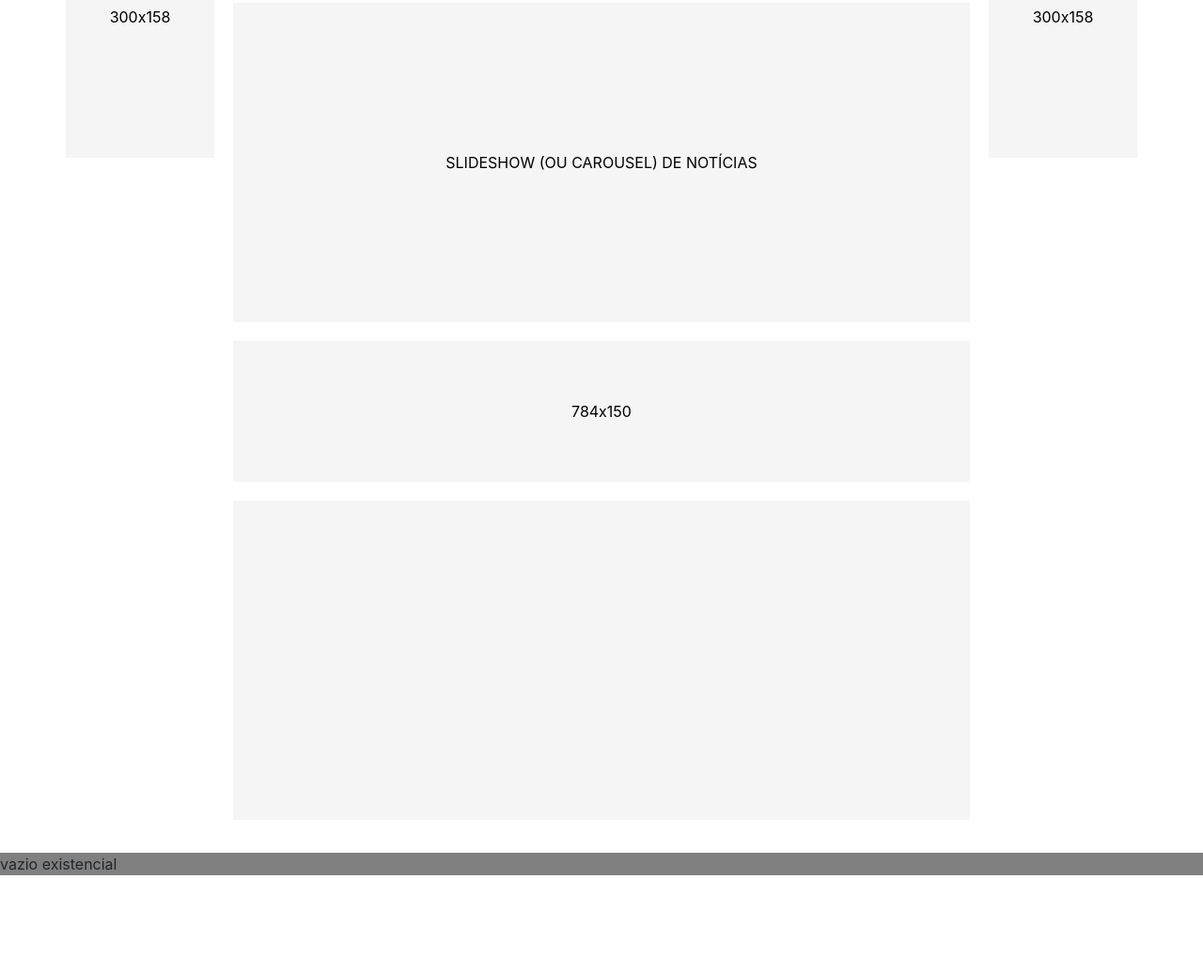
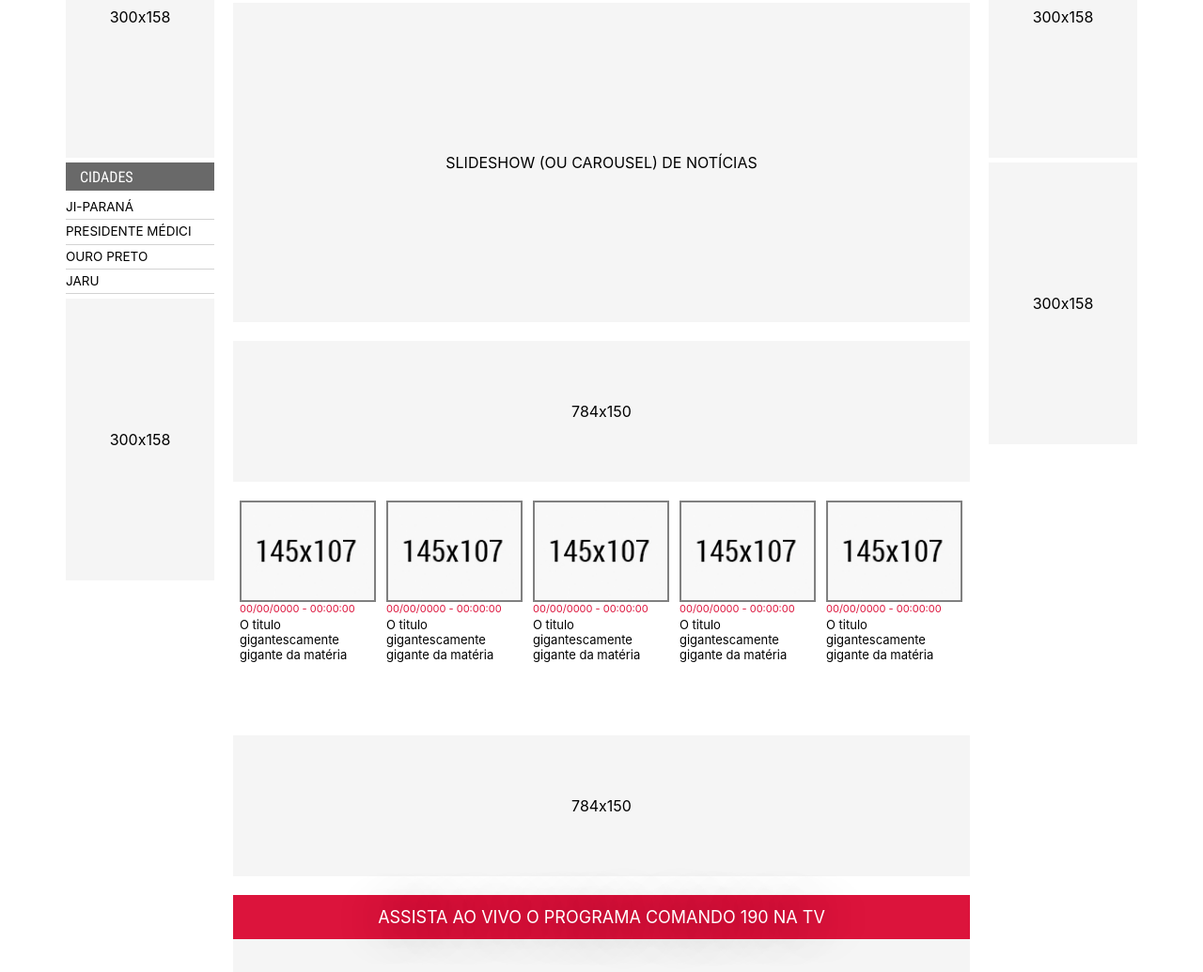
Before and after one commit to JGSMoreira/Comando190, a plain HTML site: page index.html in a window 1280 px wide. Shown: the part 637-1672 px from the top of the page at 94% size. Before the commit the page ends 1569 px from the top, so only its background shows below. Drawn offline with nearby package versions, Linux system fonts and the light colour scheme.

Commit message:
Adição da grade de matérias, categorias e livestream

```diff
--- a/css/banners.css
+++ b/css/banners.css
@@ -7,14 +7,6 @@
 }
 
 /* BASE DOS BANNERS LATERIAS */
-.parceiros{
-  color: white;
-  font-family: 'Roboto Condensed', sans-serif;
-  background-color: dimgray;
-  height: 30px;
-  padding-top: 4px;
-  margin-bottom: 5px;
-}
 #banners-lateral-esq{
   flex: 0 0 158px;
   padding: 0;
--- a/css/master.css
+++ b/css/master.css
@@ -33,6 +33,7 @@ body{
 }
 
 /* ELEMENTOS BÁSICOS */
+/* TOPO */
 .topo-logo{
   text-align: center;
   margin: auto;
@@ -53,6 +54,35 @@ body{
   text-align: right;
 }
 
+/* LATERAL */
+.titulo-lateral{
+  color: white;
+  font-family: 'Roboto Condensed', sans-serif;
+  background-color: dimgray;
+  height: 30px;
+  padding-top: 4px;
+  margin-bottom: 5px;
+}
+.cidades-lateral{
+  margin-bottom: 5px;
+}
+.nome-cidade{
+  font-size: 13.5px;
+  padding-bottom: 3px;
+  padding-top: 2px;
+  border-width: 0px 0px 1px 0px;
+  border-style: solid;
+  border-color: lightgray;
+}
+.nome-cidade a{
+  color: black;
+}
+.nome-cidade a:hover{
+  color: gray;
+  text-decoration: none;
+}
+
+/* CENTRO */
 .slide{
   width: 784px;
   height: 340px;
@@ -62,6 +92,59 @@ body{
 
 .materias{
   margin: 20px;
+}
+
+/* MATERIAS */
+.materia{
+  float: left;
+  width: 146px;
+  height: 240px;
+  margin-right: 3px;
+  margin-left: 7px;
+  margin-bottom: 10px;
+  line-height: 1;
+}
+.materia img{
+  width: 145px;
+  border-style: solid;
+  border-width: 2px;
+  border-color: gray;
+}
+.materia img:hover{
+  border-color: dimgrey;
+}
+.materia p{
+  color: crimson;
+  font-size: 11px;
+  margin-top: 2px;
+  margin-bottom: 2px;
+}
+.materia a{
+  color: black;
+  font-size: 13px;
+}
+.materia a:hover{
+  color: black;
+}
+
+/* STREAM CCOMANDO 190 */
+.titulo-stream{
+  text-align: center;
+  font-size: 18px;
+  color: white;
+  text-shadow: 2px 2px 50px black;
+  background-color: crimson;
+  margin-top: 20px;
+  margin-left: 20px;
+  margin-right: 20px;
+  width: 784px;
+  padding: 10px;
+}
+.stream{
   background-color: whitesmoke;
-  height: 340px;
+  margin-left: 20px;
+  margin-right: 20px;
+  margin-bottom: 20px;
+  width: 784px;
+  height: 561px;
 }
--- a/index.html
+++ b/index.html
@@ -13,7 +13,7 @@
       <div class="container">
         <div class="row">
           <div class="col-sm topo-logo">
-            <img src="img/logo.png" alt="Logo Comando 190" width="250px">
+            <img src="img/logo2.png" alt="Logo Comando 190" width="250px">
             <br>
             <h5>16 de Janeiro de 2019</h5>
           </div>
@@ -69,7 +69,17 @@
         <div class="row">
           <!-- Banners da lateral esquerda -->
           <div id="banners-lateral-esq">
-            <div class="container-fluid parceiros">PARCEIROS</div>
+            <div class="container-fluid titulo-lateral">PARCEIROS</div>
+            <div class="banner-lateral info">300x158</div>
+            <!-- Cidades (ou categorias) -->
+            <div class="cidades-lateral">
+              <div class="container-fluid titulo-lateral">CIDADES</div>
+              <div class="nome-cidade"><a href="#">JI-PARANÁ</a></div>
+              <div class="nome-cidade"><a href="#">PRESIDENTE MÉDICI</a></div>
+              <div class="nome-cidade"><a href="#">OURO PRETO</a></div>
+              <div class="nome-cidade"><a href="#">JARU</a></div>
+            </div>
+            <!-- Continuação dos banners da lateral esquerda-->
             <div class="banner-lateral info">300x158</div>
           </div>
           <!-- Centro das matérias -->
@@ -83,17 +93,46 @@
               SLIDESHOW (OU CAROUSEL) DE NOTÍCIAS
             </div>
             <!-- Banner do centro -->
-            <div class="banner-cen-meio info">
-              784x150
-            </div>
+            <div class="banner-cen-meio info">784x150</div>
             <!-- Matérias -->
             <div class="materias">
+              <div class="materia">
+                <img src="img/placeholder-mat.jpg" alt="">
+                <p>00/00/0000 - 00:00:00</p>
+                <a href="">O titulo gigantescamente gigante da matéria</a>
+              </div>
+              <div class="materia">
+                <img src="img/placeholder-mat.jpg" alt="">
+                <p>00/00/0000 - 00:00:00</p>
+                <a href="">O titulo gigantescamente gigante da matéria</a>
+              </div>
+              <div class="materia">
+                <img src="img/placeholder-mat.jpg" alt="">
+                <p>00/00/0000 - 00:00:00</p>
+                <a href="">O titulo gigantescamente gigante da matéria</a>
+              </div>
+              <div class="materia">
+                <img src="img/placeholder-mat.jpg" alt="">
+                <p>00/00/0000 - 00:00:00</p>
+                <a href="">O titulo gigantescamente gigante da matéria</a>
+              </div>
+              <div class="materia">
+                <img src="img/placeholder-mat.jpg" alt="">
+                <p>00/00/0000 - 00:00:00</p>
+                <a href="">O titulo gigantescamente gigante da matéria</a>
+              </div>
+            </div>
+            <!-- Livestream do Comando 190 na TV -->
 
-            </div>
+            <!-- Banner do centro 2 -->
+            <div class="banner-cen-meio info">784x150</div>
+            <div class="titulo-stream">ASSISTA AO VIVO O PROGRAMA COMANDO 190 NA TV</div>
+            <div class="stream info">LIVESTREAM - COMANDO190 NA TV</div>
           </div>
           <!-- Banners da lateral direita -->
           <div id="banners-lateral-dir">
-            <div class="container-fluid parceiros">PARCEIROS</div>
+            <div class="container-fluid titulo-lateral">PARCEIROS</div>
+            <div class="banner-lateral info">300x158</div>
             <div class="banner-lateral info">300x158</div>
           </div>
         </div>
```
Also changed, not shown: img/logo2.png (added), img/placeholder-mat.jpg (added).
